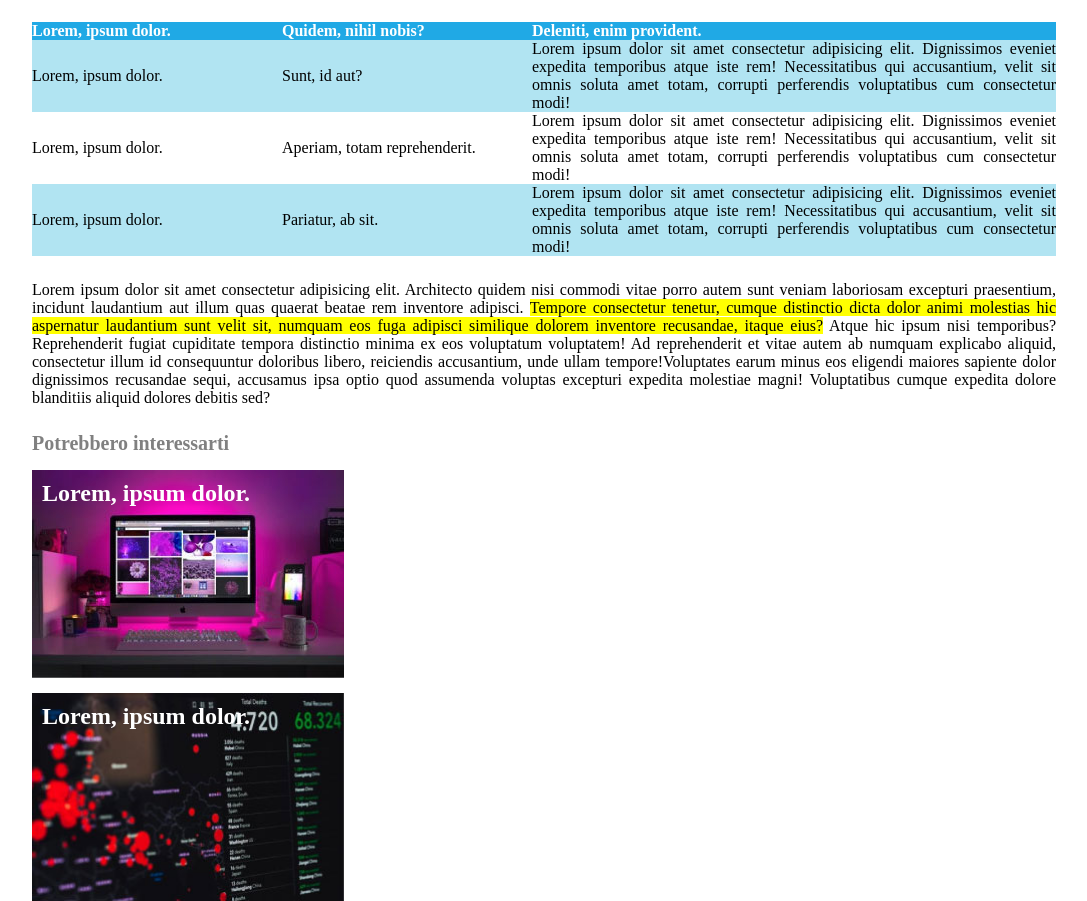
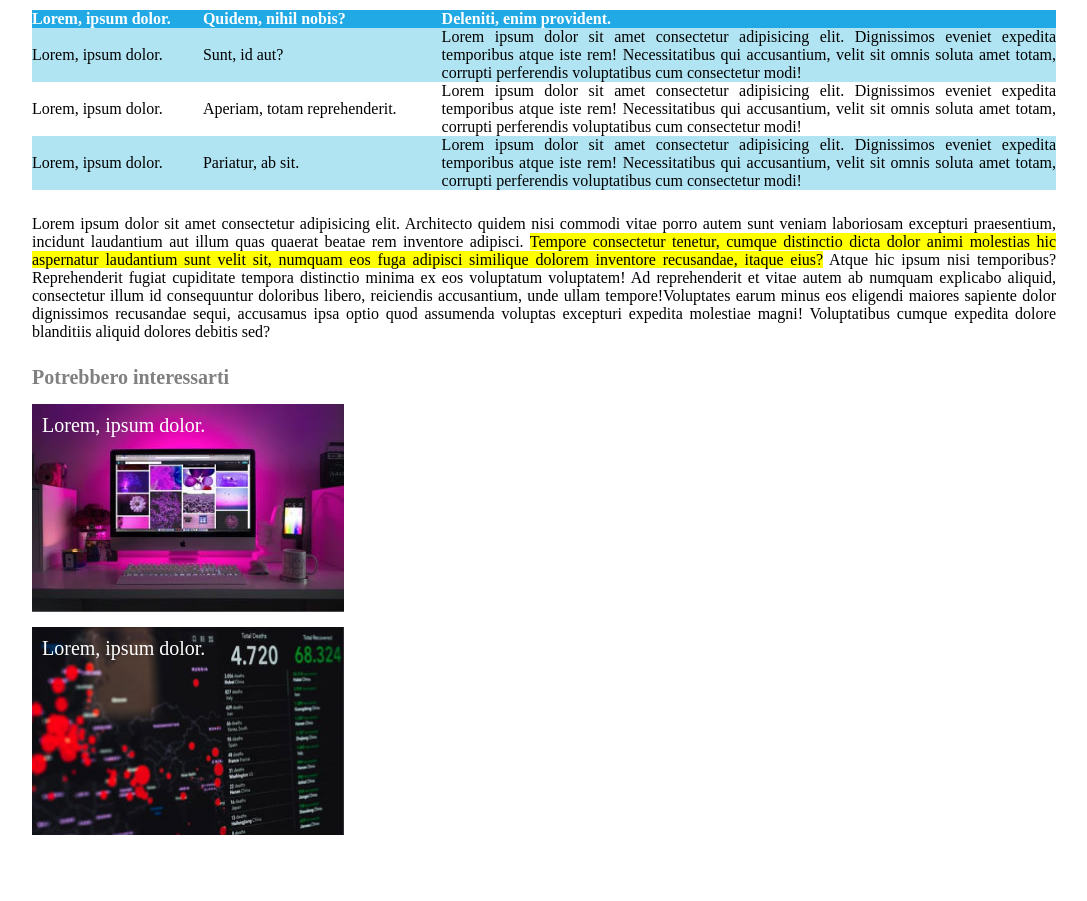
Before and after one commit to michelearcopinto/html-css-booleaner, a plain HTML site: page index.html in a window 1280 px wide. Shown: the part 967-1868 px from the top of the page, without its empty margins (96-1183 px from the left). After the commit the page ends 1817 px from the top, so only its background shows below. Drawn offline with Linux system fonts and the light colour scheme.

Commit message:
Code cleanup

```diff
--- a/assets/css/style.css
+++ b/assets/css/style.css
@@ -23,7 +23,6 @@ header {
 
 #logo_header_container {
     padding-top: 60px;
-    height: 100%;
 }
 
 #logo_header {
@@ -37,18 +36,21 @@ h1 {
     text-align: left;
 }
 
-.subtitle {
+h6 {
     color: #808080;
+}
+
+h6 span:first-child {
     font-size: 20px;
+}
+
+h6 span:nth-child(2) {
+    font-size: 16px;
 }
 
 a {
     color: #28ABE5;
     text-decoration: none;
-}
-
-#subtitle_second_row {
-    font-size: 16px;
 }
 
 #article_header_image {
@@ -57,6 +59,7 @@ a {
 
 .image_description {
     font-size: 12px;
+    margin: 0;
 }
 
 p,
@@ -82,29 +85,30 @@ thead {
     background-color: #B1E4F2;
 }
 
-.narrow_column {
-    width: 250px;
+.text_column {
+    width: 60%;
 }
 
-footer>span {
-    font-weight: bold;
+.image_footer_box {
+    width: 312px;
+    height: 208px;
+    margin-block: 15px;
+    background-size: cover;
+    background-repeat: no-repeat;
+    padding: 10px;
+
+    font-size: 20px;
+    color: white;
+}
+
+footer h6:first-child {
+    font-size: 20px;
 }
 
 #image_footer_01 {
-    margin-block: 15px;
     background-image: url(../img/monitor.jpg);
-    width: 312px;
-    height: 208px;
 }
 
 #image_footer_02 {
     background-image: url(../img/graph.jpg);
-    background-size: cover;
-    width: 312px;
-    height: 208px;
 }
-
-h2 {
-    color: white;
-    padding: 10px;
-}
--- a/index.html
+++ b/index.html
@@ -19,17 +19,19 @@
     <main>
         <article class="content">
             <h1>Internet deve essere al servizio del "bene pubblico": il manifesto di Tim Berners-Lee</h1>
-            <span class="subtitle">Scritto da <a href="">The Booleaner</a></span><br>
-            <span id="subtitle_second_row" class="subtitle">il 10/10/2020</span>
+            <h6>
+                <span>Scritto da <a href="">The Booleaner</a></span><br>
+                <span>il 10/10/2020</span>
+            </h6>
 
             <section>
                 <figure id="article_header_image">
                     <img src="./assets/img/tim-1.jpg" alt="image_main_01">
                     <img src="./assets/img/tim-2.jpg" alt="image_main_02">
                 </figure>
-                <span class="image_description">1st Photo: John S. and James L. Knight Foundation, by Scott
-                    Henrichsen</span><br>
-                <span class="image_description">2nd Photo: Wikimedia, by Paul Clarke</span>
+                <p class="image_description">1st Photo: John S. and James L. Knight Foundation, by Scott
+                    Henrichsen<br>2nd Photo: Wikimedia, by Paul Clarke
+                </p>
             </section>
 
             <section>
@@ -74,9 +76,10 @@
 
                         <tbody>
                             <tr class="odd_row">
-                                <td class="narrow_column">Lorem, ipsum dolor.</td>
-                                <td class="narrow_column">Sunt, id aut?</td>
-                                <td>Lorem ipsum dolor sit amet consectetur adipisicing elit. Dignissimos eveniet
+                                <td>Lorem, ipsum dolor.</td>
+                                <td>Sunt, id aut?</td>
+                                <td class="text_column">Lorem ipsum dolor sit amet consectetur adipisicing elit.
+                                    Dignissimos eveniet
                                     expedita
                                     temporibus atque iste rem! Necessitatibus qui accusantium, velit sit omnis
                                     soluta
@@ -85,9 +88,10 @@
                             </tr>
 
                             <tr>
-                                <td class="narrow_column">Lorem, ipsum dolor.</td>
-                                <td class="narrow_column">Aperiam, totam reprehenderit.</td>
-                                <td>Lorem ipsum dolor sit amet consectetur adipisicing elit. Dignissimos eveniet
+                                <td>Lorem, ipsum dolor.</td>
+                                <td>Aperiam, totam reprehenderit.</td>
+                                <td class="text_column">Lorem ipsum dolor sit amet consectetur adipisicing elit.
+                                    Dignissimos eveniet
                                     expedita
                                     temporibus atque iste rem! Necessitatibus qui accusantium, velit sit omnis
                                     soluta
@@ -96,9 +100,10 @@
                             </tr>
 
                             <tr class="odd_row">
-                                <td class="narrow_column">Lorem, ipsum dolor.</td>
-                                <td class="narrow_column">Pariatur, ab sit.</td>
-                                <td>Lorem ipsum dolor sit amet consectetur adipisicing elit. Dignissimos eveniet
+                                <td>Lorem, ipsum dolor.</td>
+                                <td>Pariatur, ab sit.</td>
+                                <td class="text_column">Lorem ipsum dolor sit amet consectetur adipisicing elit.
+                                    Dignissimos eveniet
                                     expedita
                                     temporibus atque iste rem! Necessitatibus qui accusantium, velit sit omnis
                                     soluta
@@ -129,12 +134,12 @@
     </main>
 
     <footer class="content">
-        <span class="subtitle">Potrebbero interessarti</span>
-        <figure id="image_footer_01">
-            <h2>Lorem, ipsum dolor.</h2>
+        <h6>Potrebbero interessarti</h6>
+        <figure class="image_footer_box" id="image_footer_01">
+            <span>Lorem, ipsum dolor.</span>
         </figure>
-        <figure id="image_footer_02">
-            <h2>Lorem, ipsum dolor.</h2>
+        <figure class="image_footer_box" id="image_footer_02">
+            <span>Lorem, ipsum dolor.</span>
         </figure>
     </footer>
 </body>
```
